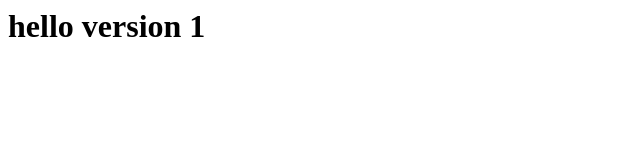
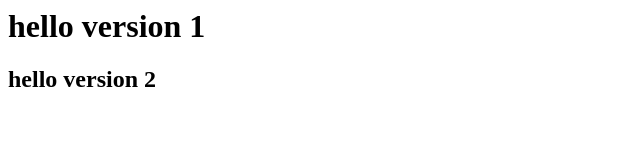
Before and after one commit to Sandeepreddy-github/demo.25, a plain HTML site: page index.html in a window 1280 px wide. Shown: the whole page, without its empty margins (0-640 px from the left). Drawn offline with Linux system fonts and the light colour scheme.

Commit message:
version-2

```diff
--- a/index.html
+++ b/index.html
@@ -1 +1,2 @@
 <h1> hello version 1</h1>
+<h2>hello version 2 </h2>
```
